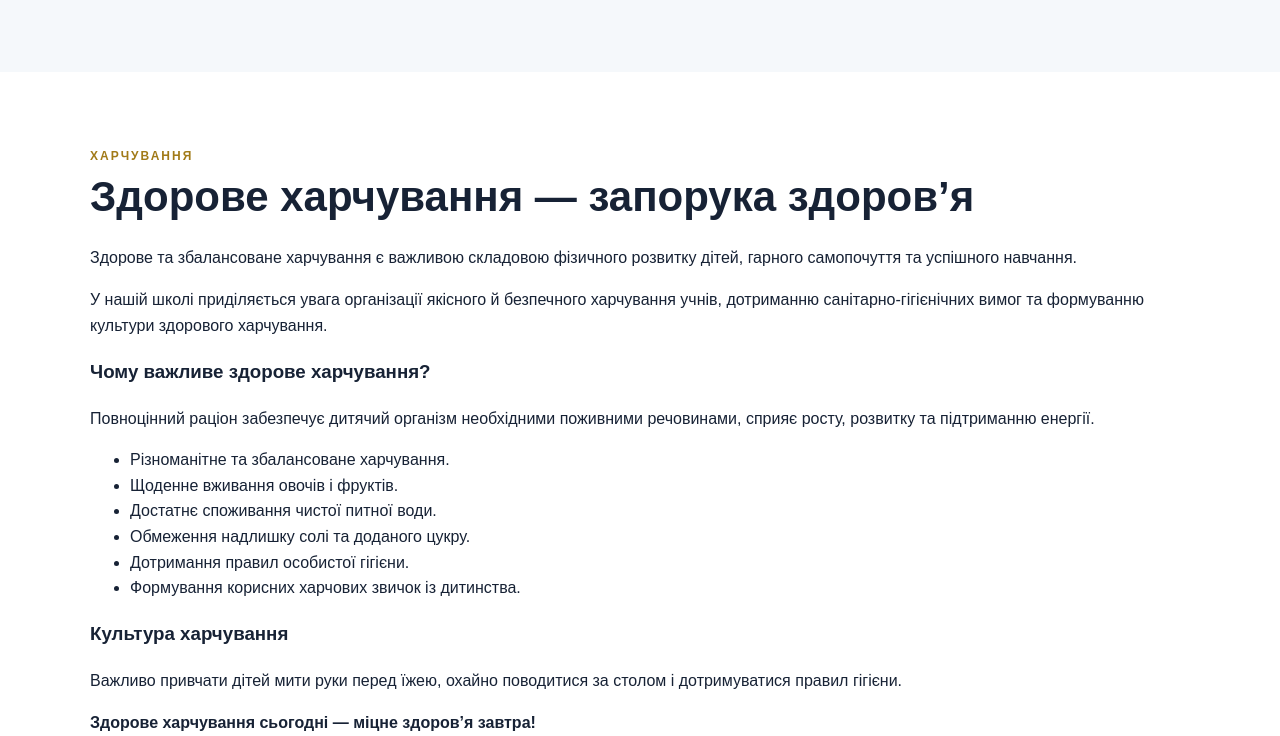
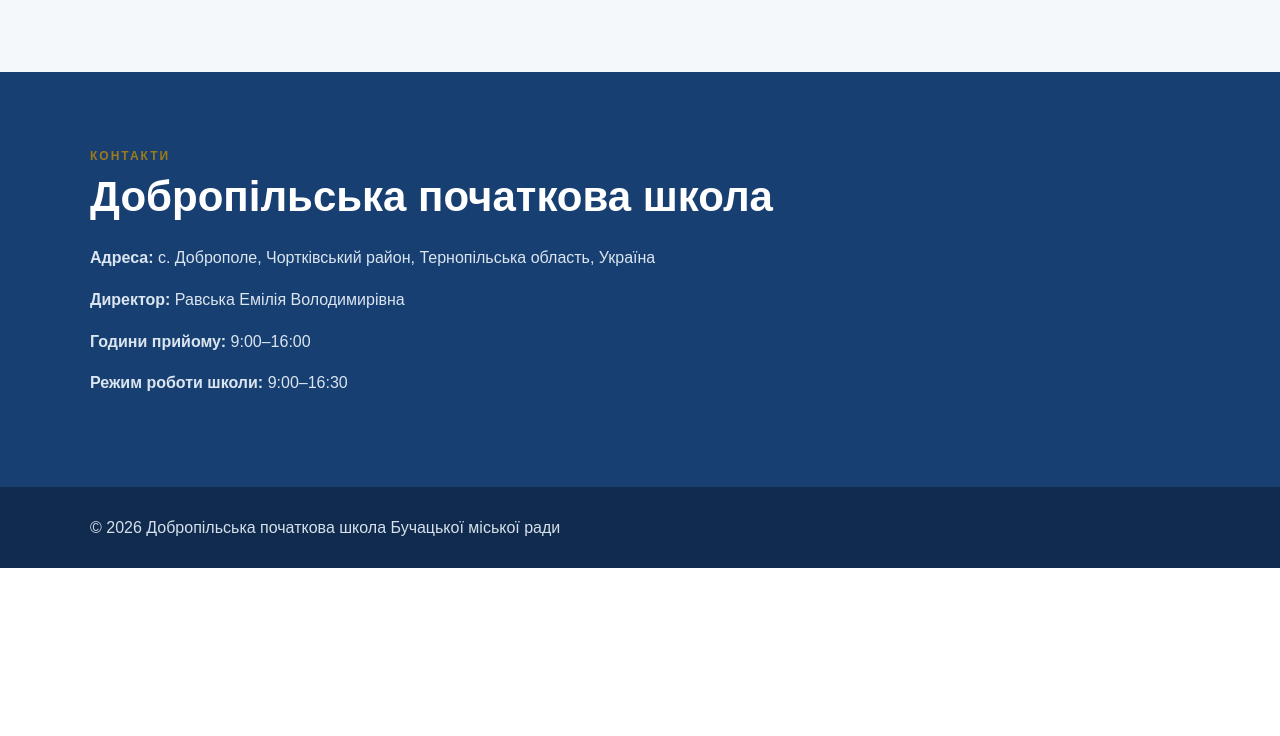
Before and after one commit to ravskaEmilia/dobropilska-school.github.io, a plain HTML site: page index.html in a window 1280 px wide. Shown: the part 2724-3460 px from the top of the page. After the commit the page ends 3292 px from the top, so only its background shows below. Drawn offline with Linux system fonts and the light colour scheme.

Commit message:
Update index.html

```diff
--- a/index.html
+++ b/index.html
@@ -51,7 +51,7 @@ section{padding:75px 0}section:nth-child(even){background:#f5f8fb}h2{font-size:4
 <div class="item">📄 <b>Документи</b><br><span class="muted">Офіційні документи школи</span></div>
 </div></div></section>
 
-<section id="food">
+<section id="food" hidden>
 
   <div class="wrap">
 
```
